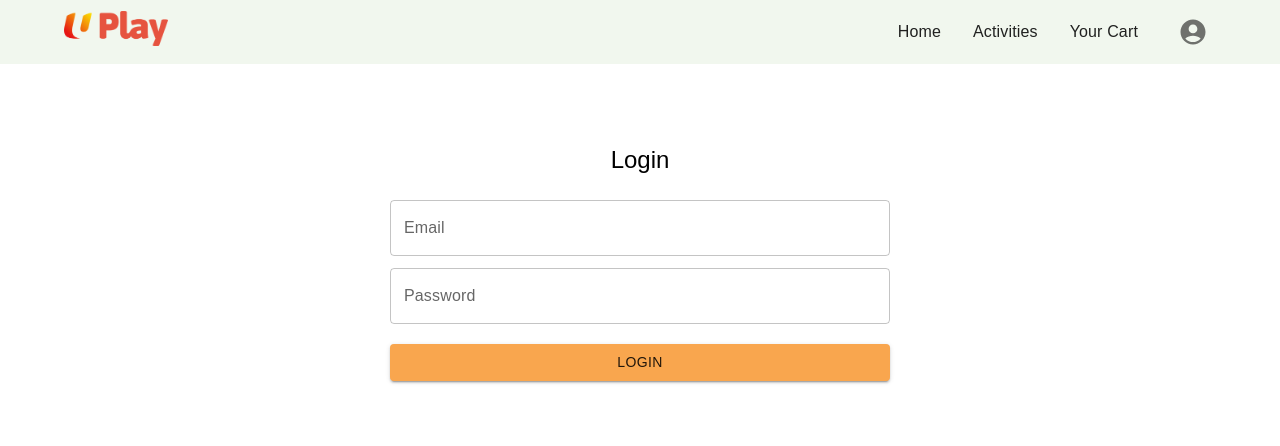
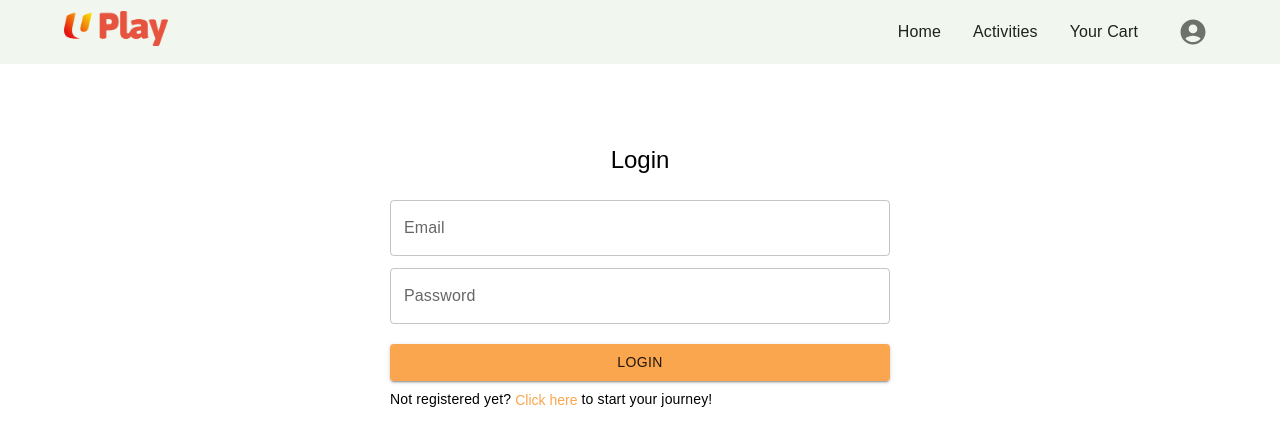
Before and after one commit to yamidoingthis/Uplayapp, a React (Vite) app: page /userlogin in a window 1280 px wide. Shown: the top 446 px of the page. Built offline with nearby package versions, Linux system fonts and the light colour scheme.

Commit message:
user things

```diff
--- a/src/App.jsx
+++ b/src/App.jsx
@@ -2,6 +2,7 @@ import './App.css';
 import { useState, useEffect } from 'react';
 import { Grid, Box, Container, AppBar, Toolbar, Typography, Button, IconButton, Menu, MenuItem } from '@mui/material';
 import { AccountCircle } from '@mui/icons-material';
+import FaceIcon from '@mui/icons-material/Face';
 import { BrowserRouter as Router, Routes, Route, Link } from 'react-router-dom';
 import { useNavigate } from 'react-router-dom';
 import { ThemeProvider } from '@mui/material/styles';
@@ -105,8 +106,9 @@ function App() {
                   )}
 
                   <IconButton onClick={handleClick}>
-                    <AccountCircle sx={{ fontSize: 30 }} />
+                    {user ? <FaceIcon sx={{ fontSize: 30 }} /> : <AccountCircle sx={{ fontSize: 30 }} />}
                   </IconButton>
+
                   <Menu anchorEl={menu} open={Boolean(menu)} onClose={handleClose}>
                     {user ? (
                       <>
--- a/src/http.js
+++ b/src/http.js
@@ -30,7 +30,7 @@ instance.interceptors.response.use(function (response) {
     // Do something with response error
     if (error.response.status === 401 || error.response.status === 403) {
         localStorage.clear();
-        window.location = "/login";
+        window.location = "/userlogin";
     }
     return Promise.reject(error);
 });
--- a/src/pages/ChangePassword.jsx
+++ b/src/pages/ChangePassword.jsx
@@ -28,7 +28,7 @@ function ChangePassword() {
             http.post("/user/change-password", data)
                 .then((res) => {
                     toast.success(res.data);
-                    navigate("/");
+                    navigate("/viewaccount");
                 })
                 .catch(function (err) {
                     toast.error(err.response.data);
--- a/src/pages/ConfirmPassword.jsx
+++ b/src/pages/ConfirmPassword.jsx
@@ -26,9 +26,7 @@ function ConfirmPassword() {
                 })
                 .catch((error) => {
                     toast.error('Incorrect password');
-                    setTimeout(() => {
-                        navigate('/viewaccount');
-                    }, 1200);
+
                 });
         }
     });
--- a/src/pages/EditAccount.jsx
+++ b/src/pages/EditAccount.jsx
@@ -25,15 +25,28 @@ function EditAccount() {
         },
         enableReinitialize: true,
         validationSchema: yup.object({
-            phone: yup.string().trim().max(8, 'Phone must be at most 8 characters'),
-            nric: yup.string().trim().max(4, 'NRIC must be at most 4 characters'),
-            birthDate: yup.date(),
+            phone: yup.string().trim().max(8, 'Phone must be at most 8 characters').nullable(),
+            nric: yup.string().trim().max(4, 'NRIC must be at most 4 characters').nullable(),
+            birthDate: yup.date().nullable(),
         }),
         onSubmit: (data) => {
-            data.phone = data.phone.trim();
-            data.nric = data.nric.trim();
+            const updatedData = {}; // Create an object to store only updated fields
 
-            http.put(`/user/update/${user.id}`, data)
+            // Check if each field has changed and add it to the updatedData object if it has
+            if (data.phone !== user.phone) {
+                updatedData.phone = data.phone.trim();
+            }
+            if (data.nric !== user.nric) {
+                updatedData.nric = data.nric.trim();
+            }
+            if (data.birthDate !== user.birthDate) {
+                updatedData.birthDate = data.birthDate;
+            }
+
+            console.log('Updated Data:', updatedData); // Log the updatedData object
+
+            // Send updatedData to the server
+            http.put(`/user/update/${user.id}`, updatedData)
                 .then((res) => {
                     toast.success('Account updated successfully');
                     navigate('/viewaccount');
@@ -43,6 +56,8 @@ function EditAccount() {
                     console.error(error);
                 });
         }
+
+
     });
 
     useEffect(() => {
@@ -70,7 +85,7 @@ function EditAccount() {
                             />
                             <TextField
                                 fullWidth margin="dense" autoComplete="off"
-                                label="NRIC"
+                                label="NRIC (Last 3 digits and letter)"
                                 name="nric"
                                 value={formik.values.nric}
                                 onChange={formik.handleChange}
@@ -100,8 +115,8 @@ function EditAccount() {
                             Change password
                         </Button>
                     </Box>
+                </Box>
 
-                </Box>
             )}
 
             <ToastContainer />
--- a/src/pages/Home.jsx
+++ b/src/pages/Home.jsx
@@ -1,13 +1,27 @@
 import React, { useEffect, useState } from 'react';
-import { Box, Typography } from '@mui/material';
+import { Box, Typography, IconButton } from '@mui/material';
+import FaceIcon from '@mui/icons-material/Face';
 import BannerBackground from "../img/home-banner-background.png";
 import BannerImage from "../img/happyfamily.png";
-import { Link } from 'react-router-dom';
+import { useNavigate } from 'react-router-dom';
 import { FiArrowRight } from "react-icons/fi";
+import http from '../http';
+import dayjs from 'dayjs';
+import UserContext from '../contexts/UserContext';
 
 function Home() {
     const [itemList, setItemList] = useState([]);
     const [search, setSearch] = useState('');
+    const [user, setUser] = useState(null);
+    const navigate = useNavigate(); // Initialize navigate
+
+    useEffect(() => {
+        if (localStorage.getItem("accessToken")) {
+            http.get('/user/auth').then((res) => {
+                setUser(res.data.user);
+            });
+        }
+    }, []);
 
     const onSearchChange = (e) => {
         setSearch(e.target.value);
@@ -51,14 +65,13 @@ function Home() {
                         You Play, We'll Do The Rest
                     </h1>
                     <p className="primary-text">
-
                         More than just a booking platform, UPlay aspires to connect people from all walks of life,
                         forging new relationships over time as they find a common thread through shared interests.
+                    </p>
+                    <button className="secondary-button" onClick={() => navigate(user ? '/activities' : '/userlogin')}>
+                        Book Now <FiArrowRight />
+                    </button>
 
-                    </p>
-                    <button className="secondary-button">
-                        Book Now <FiArrowRight />{" "}
-                    </button>
                 </div>
                 <div className="home-image-section">
                     <img src={BannerImage} alt="" />
--- a/src/pages/UserLogin.jsx
+++ b/src/pages/UserLogin.jsx
@@ -1,5 +1,5 @@
 import React, { useContext } from 'react';
-import { Box, Typography, TextField, Button } from '@mui/material';
+import { Box, Typography, TextField, Button, Link } from '@mui/material';
 import { useNavigate } from 'react-router-dom';
 import { useFormik } from 'formik';
 import * as yup from 'yup';
@@ -40,7 +40,6 @@ function UserLogin() {
                 .catch(function (err) {
                     toast.error(`${err.response.data.message}`);
                 });
-
         }
     });
 
@@ -80,6 +79,9 @@ function UserLogin() {
                     type="submit">
                     Login
                 </Button>
+                <Typography variant="body2" sx={{ mt: 1, verticalAlign: 'middle' }}>
+                    Not registered yet? <Link component="button" onClick={() => navigate('/userregister')} underline="hover">Click here</Link> to start your journey!
+                </Typography>
             </Box>
 
             <ToastContainer />
--- a/src/pages/ViewAccountAdmin.jsx
+++ b/src/pages/ViewAccountAdmin.jsx
@@ -1,5 +1,5 @@
 import React, { useState, useEffect } from 'react';
-import { Box, Typography, Grid, Card, CardContent, Input, IconButton, Button, Table, TableBody,TableCell,TableContainer,TableHead,TableRow,Paper } from '@mui/material';
+import { Box, Typography, Grid, Card, CardContent, Input, IconButton, Button, Table, TableBody, TableCell, TableContainer, TableHead, TableRow, Paper } from '@mui/material';
 import http from '../http';
 import { AccessTime, Search, Clear, Edit } from '@mui/icons-material';
 import { ToastContainer, toast } from 'react-toastify';
@@ -88,16 +88,18 @@ function ViewAccountAdmin() {
                     </TableHead>
                     <TableBody>
                         {users.map((user) => (
+                            // Check if the user's email is not "admin@mail.com"
+                            user.email !== 'admin@mail.com' && (
                                 <TableRow key={user.id}>
                                     <TableCell>{user.name}</TableCell>
                                     <TableCell>{user.email}</TableCell>
                                     <TableCell>{formatDate(user.birthDate)}</TableCell>
                                     <TableCell>{user.nric}</TableCell>
                                     <TableCell>{user.phone}</TableCell>
+                                </TableRow>
+                            )
+                        ))}
 
-
-                            </TableRow>
-                        ))}
                     </TableBody>
                 </Table>
             </TableContainer>
```
Lines whose indentation alone changed are shown as unchanged.
